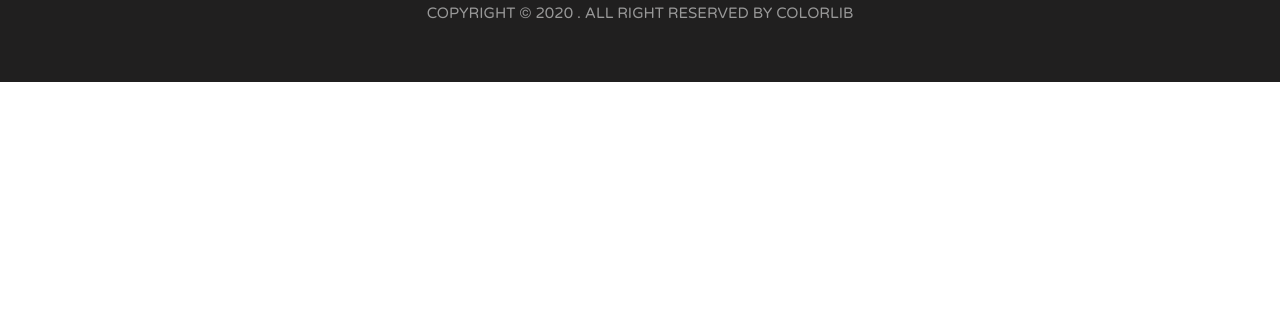
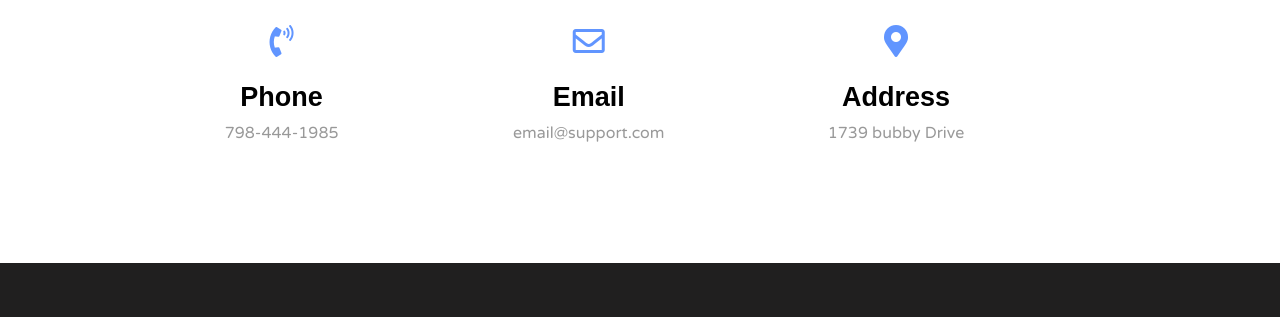
Before and after one commit to Reem-star/Website_, a plain HTML site: page index.html in a window 1280 px wide. Shown: the part 7302-7619 px from the top of the page. Before the commit the page ends 7384 px from the top, so only its background shows below. Drawn offline with Linux system fonts and the light colour scheme.

Commit message:
rename my page

```diff
--- a/css/Style.css
+++ b/css/Style.css
@@ -378,6 +378,7 @@ background-color: white;
 }
 
 /*Portfolio Section*/
+
 .portfolio {
     background: #f9f9f9;
 }
@@ -884,7 +885,38 @@ overflow:hidden;
     margin: 0 5%;
 }
 
+
 /*contact Section*/
+
+.Get-items{
+    overflow: hidden;
+
+}
+
+.get-item {
+    width: 30%;
+    float:left;
+    text-align: center;
+}
+
+.get-item .icon{
+    color: #6195ff;
+    margin-bottom: 15px;
+
+}
+
+.get-item .get-item-title{
+    font-weight: bold;
+    font-size:27px;
+    color:black;
+    margin: 10px;
+}
+
+.get-item .get-item-num {
+  color: #999;
+}
+
+
 
 /*footer-section*/
 
--- a/index.html.html
+++ b/index.html
@@ -582,8 +582,39 @@
 
 </div><!--./blog-->
 
+<!--contact-section-->
 
-<!--contact-section-->
+<div class="Get pd-y">
+    <div class="section-header">
+        <h2 class="section-title">Get in Touch</h2>
+        <span class="line"></span>
+    </div>
+    <div class="container">
+        <div class="Get-items">
+        <div class="get-item">
+            <i class=" icon fas fa-phone-volume fa-2x"></i>
+            <h2 class = "get-item-title"> Phone </h2>
+            <span class="get-item-num">798-444-1985</span>
+        </div>
+        <div class="get-item">
+            <i class=" icon far fa-envelope fa-2x"></i>
+            <h2 class = "get-item-title"> Email </h2>
+            <span class="get-item-num">email@support.com</span>
+
+        </div>
+        <div class="get-item">
+            <i class=" icon fas fa-map-marker-alt fa-2x"></i>
+            <h2 class = "get-item-title"> Address </h2>
+            <span class="get-item-num">1739 bubby Drive</span>
+        </div>
+
+    </div>
+
+</div>
+</div>
+
+
+
 
 <!--footer-section-->
 
```
